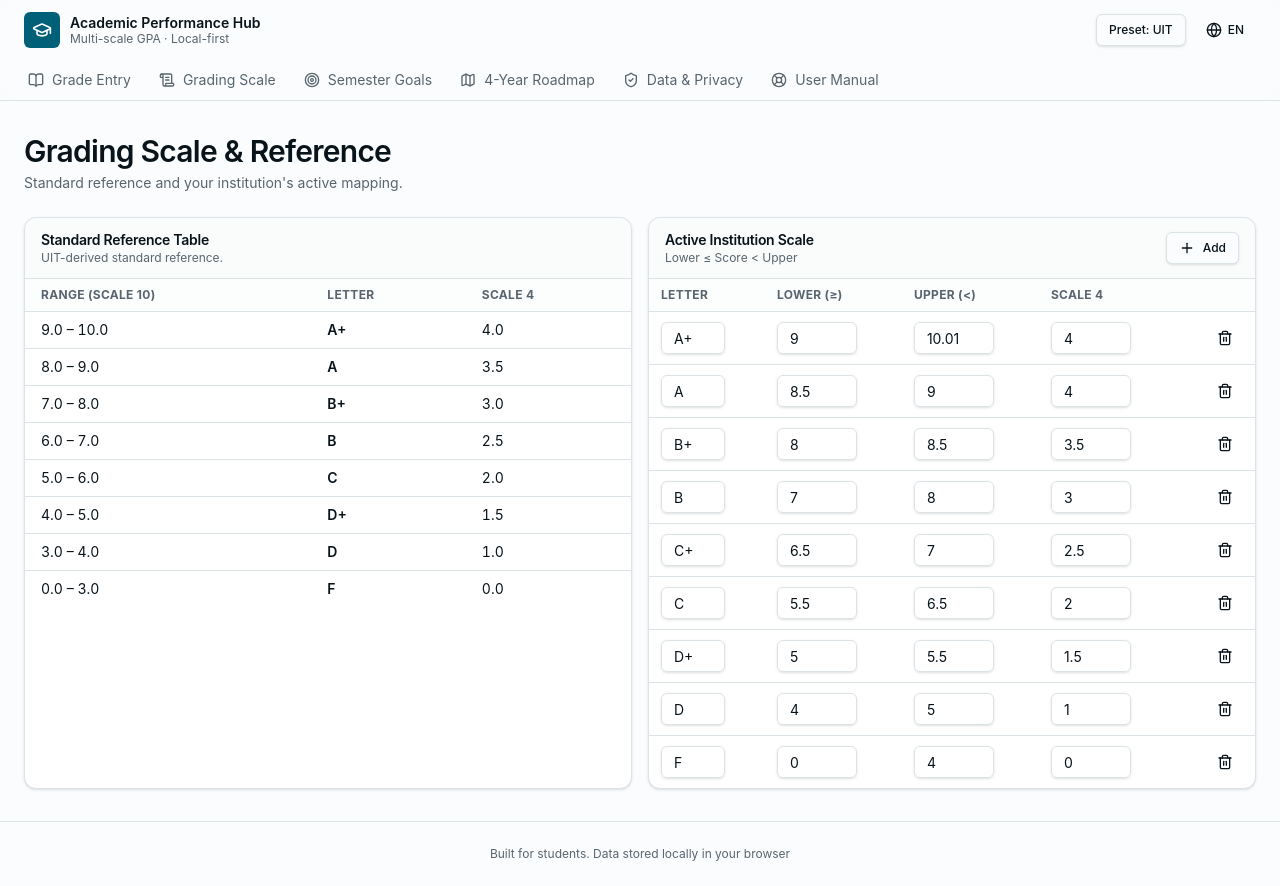
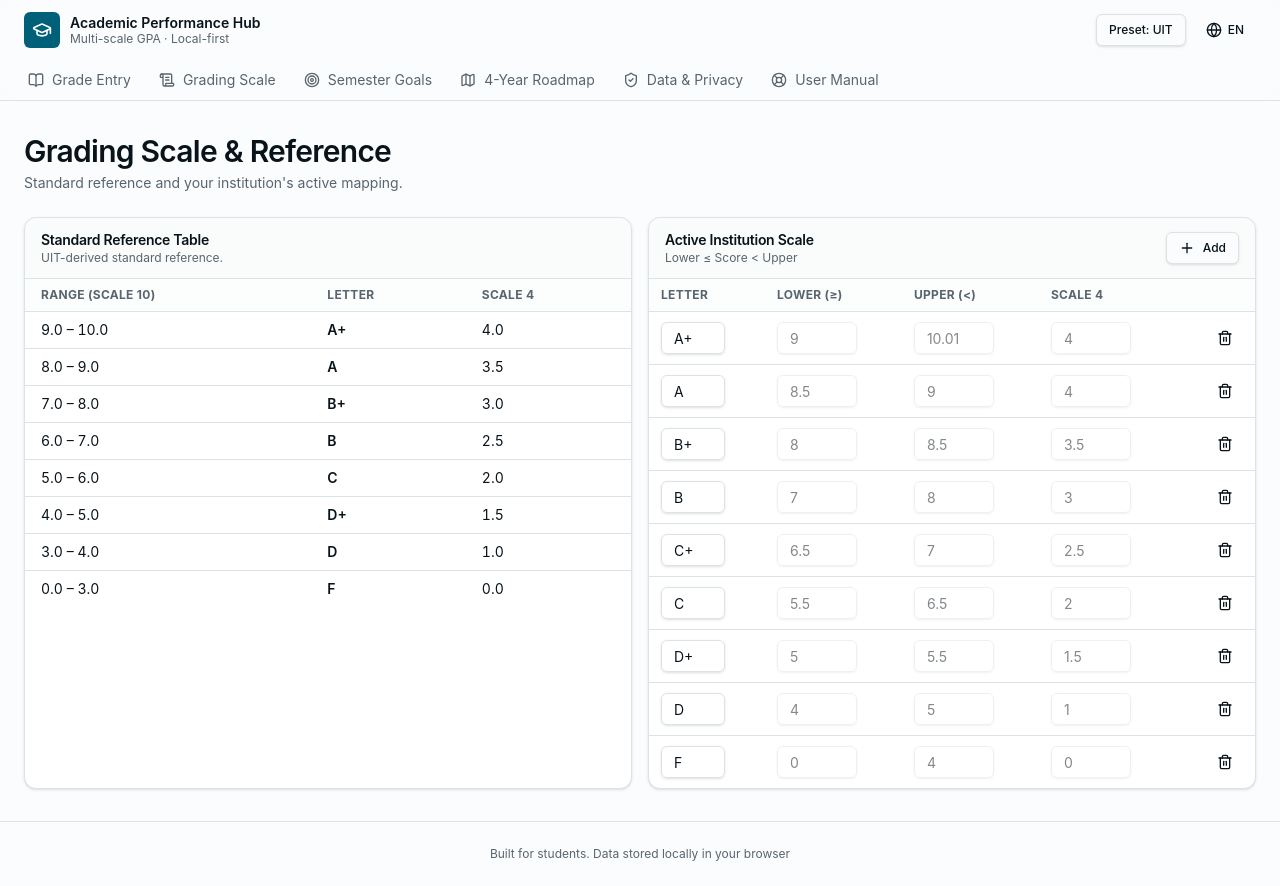
Before and after one commit to freddyo21/university-stats-manager, a React (Vite) app: page /scale in a window 1280 px wide. Built offline with nearby package versions, Linux system fonts and the light colour scheme.

Commit message:
feat: Disabled grade input when uses HUST/UIT

```diff
--- a/src/pages/scale/index.tsx
+++ b/src/pages/scale/index.tsx
@@ -88,16 +88,42 @@ export function ScalePage() {
                                 {state.letterGrades.map((r, i) => (
                                     <tr key={i} className="border-t border-border">
                                         <td className="px-3 py-2">
-                                            <Input value={r.letter} onChange={(e) => setRange(i, { letter: e.target.value.slice(0, 3) })} className="h-8 w-16" />
+                                            <Input value={r.letter}
+                                                onChange={(e) => setRange(i, { letter: e.target.value.slice(0, 3) })}
+                                                className="h-8 w-16" />
                                         </td>
                                         <td className="px-3 py-2">
-                                            <Input type="number" min={0} max={10} step={0.1} value={r.min} onChange={(e) => setRange(i, { min: clampNum(e.target.value, 0, 10) })} className="h-8 w-20" />
+                                            <Input type="text" inputMode="decimal"
+                                                min={0}
+                                                max={10}
+                                                step={0.1}
+                                                value={r.min}
+                                                onChange={(e) => setRange(i, { min: clampNum(e.target.value, 0, 10) })}
+                                                className="h-8 w-20"
+                                                disabled={state.presetId === "UIT" || state.presetId === "HUST"}
+                                            />
                                         </td>
                                         <td className="px-3 py-2">
-                                            <Input type="number" min={0} max={10.01} step={0.1} value={r.max} onChange={(e) => setRange(i, { max: clampNum(e.target.value, 0, 10.01) })} className="h-8 w-20" />
+                                            <Input type="text" inputMode="decimal"
+                                                min={0}
+                                                max={10.01}
+                                                step={0.1}
+                                                value={r.max}
+                                                onChange={(e) => setRange(i, { max: clampNum(e.target.value, 0, 10.01) })}
+                                                className="h-8 w-20"
+                                                disabled={state.presetId === "UIT" || state.presetId === "HUST"}
+                                            />
                                         </td>
                                         <td className="px-3 py-2">
-                                            <Input type="number" min={0} max={4} step={0.1} value={r.gpa4} onChange={(e) => setRange(i, { gpa4: clampNum(e.target.value, 0, 4) })} className="h-8 w-20" />
+                                            <Input type="text" inputMode="decimal"
+                                                min={0}
+                                                max={4}
+                                                step={0.1}
+                                                value={r.gpa4}
+                                                onChange={(e) => setRange(i, { gpa4: clampNum(e.target.value, 0, 4) })}
+                                                className="h-8 w-20"
+                                                disabled={state.presetId === "UIT" || state.presetId === "HUST"}
+                                            />
                                         </td>
                                         <td className="px-3 py-2 text-right">
                                             <Button size="icon" variant="ghost" onClick={() => removeRange(i)} aria-label="Remove">
```
